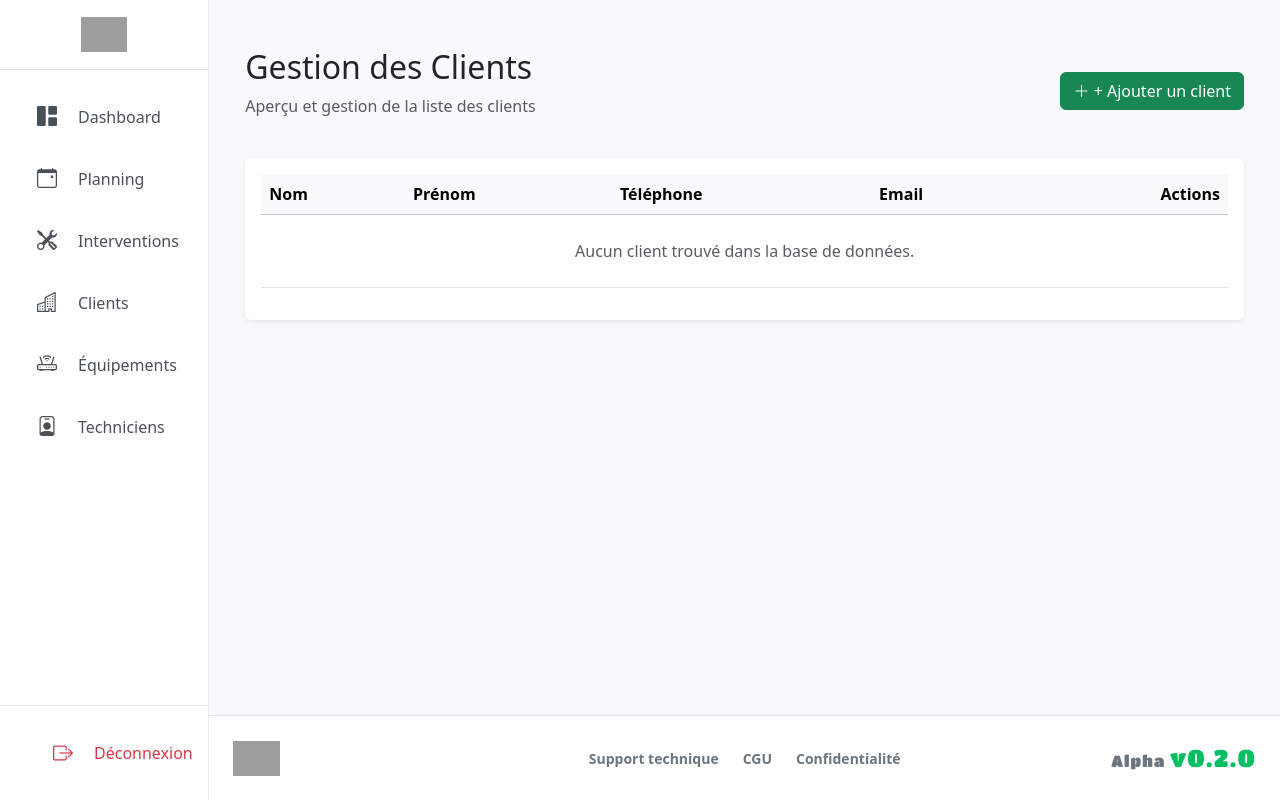
After one commit to YaZhrod24/GEOTECH, a PHP site: template app/vue/vueClients.php in a window 1280 px wide. The commit adds this page. Run offline with PHP 8.4, Linux system fonts and the light colour scheme; the template is opened without the code that fills it, so the values that code supplies are empty; grey boxes are pictures that could not be loaded.

Commit message:
clients fonctionnel

```diff
--- /dev/null
+++ b/app/vue/vueClients.php
@@ -0,0 +1,49 @@
+<div class="container-fluid py-4">
+    <div class="d-flex justify-content-between align-items-center mb-4">
+        <div>
+            <h2>Gestion des Clients</h2>
+            <p class="text-muted">Aperçu et gestion de la liste des clients</p>
+        </div>
+        <a href="clients/nouveau" class="btn btn-success">
+            <i class="bi bi-plus-lg"></i> + Ajouter un client
+        </a>
+    </div>
+
+    <div class="card shadow-sm border-0">
+        <div class="card-body">
+            <div class="table-responsive">
+                <table class="table table-hover align-middle">
+                    <thead class="table-light">
+                        <tr>
+                            <th>Nom</th>
+                            <th>Prénom</th>
+                            <th>Téléphone</th>
+                            <th>Email</th>
+                            <th class="text-end">Actions</th>
+                        </tr>
+                    </thead>
+                    <tbody>
+                        <?php if (!empty($lesClients)) : ?>
+                            <?php foreach ($lesClients as $client) : ?>
+                                <tr>
+                                    <td><?= htmlspecialchars($client['nomClient'] ?? $client['nom'] ?? '') ?></td>
+                                    <td><?= htmlspecialchars($client['prenomClient'] ?? $client['prenom'] ?? '') ?></td>
+                                    <td><?= htmlspecialchars($client['telephoneClient'] ?? $client['telephone'] ?? '') ?></td>
+                                    <td><?= htmlspecialchars($client['emailClient'] ?? $client['email'] ?? '') ?></td>
+                                    <td class="text-end">
+                                        <a href="clients/modifier/<?= $client['idClient'] ?? $client['id'] ?? 0 ?>" class="btn btn-sm btn-outline-primary">Modifier</a>
+                                        <a href="clients/supprimer/<?= $client['idClient'] ?? $client['id'] ?? 0 ?>" class="btn btn-sm btn-outline-danger" onclick="return confirm('Voulez-vous vraiment supprimer ce client ?');">Supprimer</a>
+                                    </td>
+                                </tr>
+                            <?php endforeach; ?>
+                        <?php else : ?>
+                            <tr>
+                                <td colspan="5" class="text-center text-muted py-4">Aucun client trouvé dans la base de données.</td>
+                            </tr>
+                        <?php endif; ?>
+                    </tbody>
+                </table>
+            </div>
+        </div>
+    </div>
+</div>
```
Also changed, not shown: app/controleur/controleurClients.php (added, +11 -0 lines), app/controleur/controleurPrincipal.php (+19 -7 lines), app/modele/ClientsDAO.php (+22 -5 lines).
